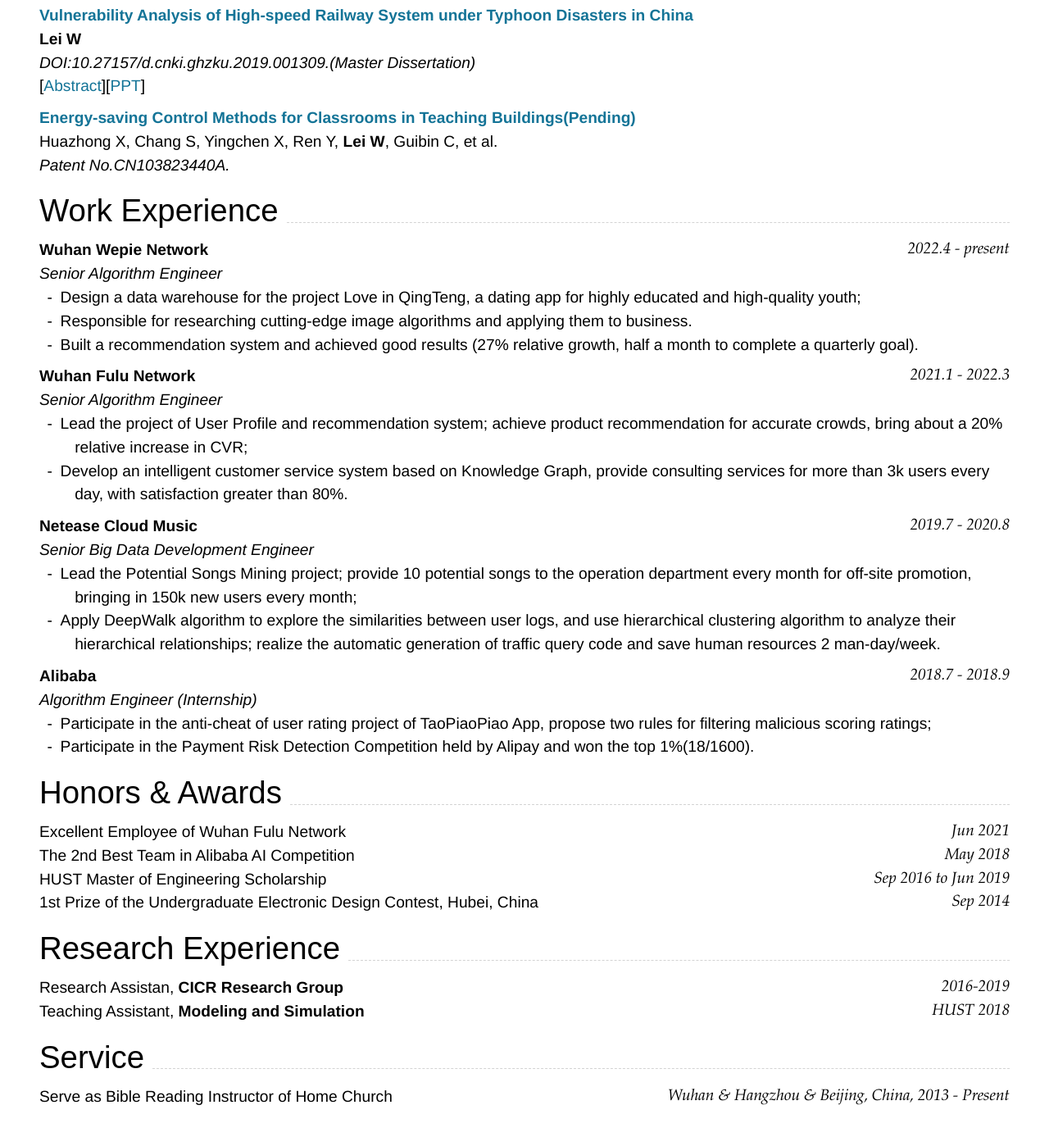
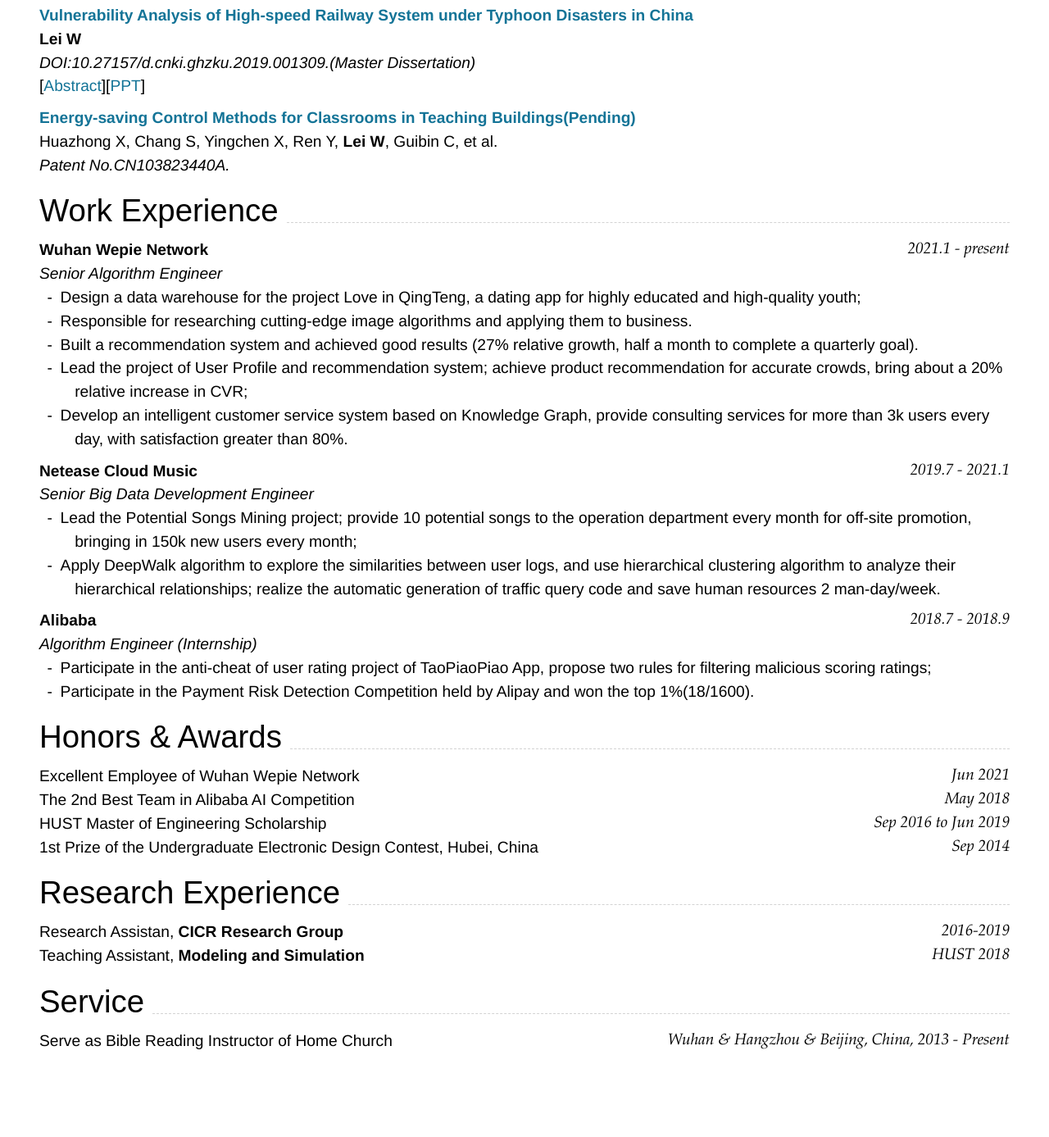
Before and after one commit to Zhuifeng414/wanglei.github.io, a Jekyll site: the page built from index.md, in a window 1280 px wide and 1400 px high, scrolled down 829 px. Shown: the top 1387 px of the window at 82% size. Built offline with Jekyll 4.4.1, drawn with Linux system fonts in a browser that asks for light colours; nearby versions of some CDN libraries; after the commit the page ends 2162 px from its top, so only the background shows below that.

Commit message:
Update index.md

```diff
--- a/index.md
+++ b/index.md
@@ -62,21 +62,17 @@
 
 ## Work Experience
 
-### **Wuhan Wepie Network** `2022.4 - present`
+### **Wuhan Wepie Network** `2021.1 - present`
 
 _Senior Algorithm Engineer_<br>
 - Design a data warehouse for the project Love in QingTeng, a dating app for highly educated and high-quality youth;
 - Responsible for researching cutting-edge image algorithms and applying them to business.
 - Built a recommendation system and achieved good results (27% relative growth, half a month to complete a quarterly goal).
-
-### **Wuhan Fulu Network** `2021.1 - 2022.3`
-
-_Senior Algorithm Engineer_<br>
 - Lead the project of User Profile and recommendation system; achieve product recommendation for accurate crowds, bring about a 20% relative increase in CVR;
 - Develop an intelligent customer service system based on Knowledge Graph, provide consulting services for more than 3k users every day, with satisfaction greater than 80%.
 
 
-### **Netease Cloud Music** `2019.7 - 2020.8`
+### **Netease Cloud Music** `2019.7 - 2021.1`
 
 _Senior Big Data Development Engineer_<br>
 - Lead the Potential Songs Mining project; provide 10 potential songs to the operation department every month for off-site promotion, bringing in 150k new users every month;
@@ -91,7 +87,7 @@
 
 ## Honors & Awards
 
-Excellent Employee of Wuhan Fulu Network `Jun 2021` <br>
+Excellent Employee of Wuhan Wepie Network `Jun 2021` <br>
 The 2nd Best Team in Alibaba AI Competition `May 2018` <br>
 HUST Master of Engineering Scholarship `Sep 2016 to Jun 2019` <br>
 1st Prize of the Undergraduate Electronic Design Contest, Hubei, China `Sep 2014` <br>
```
